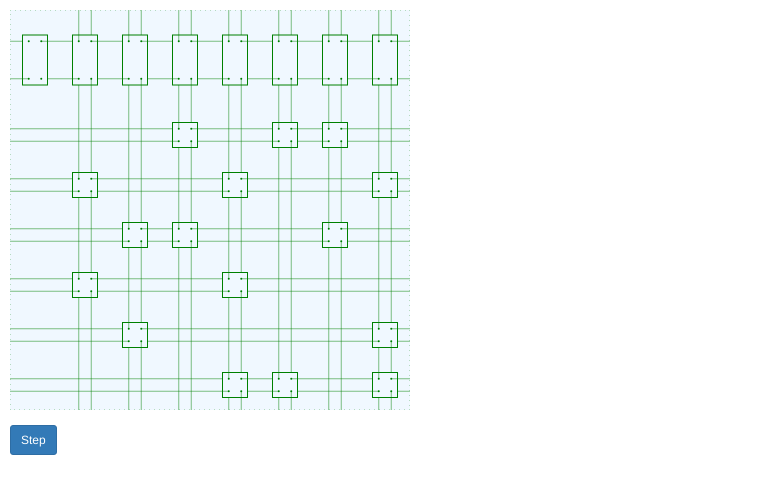
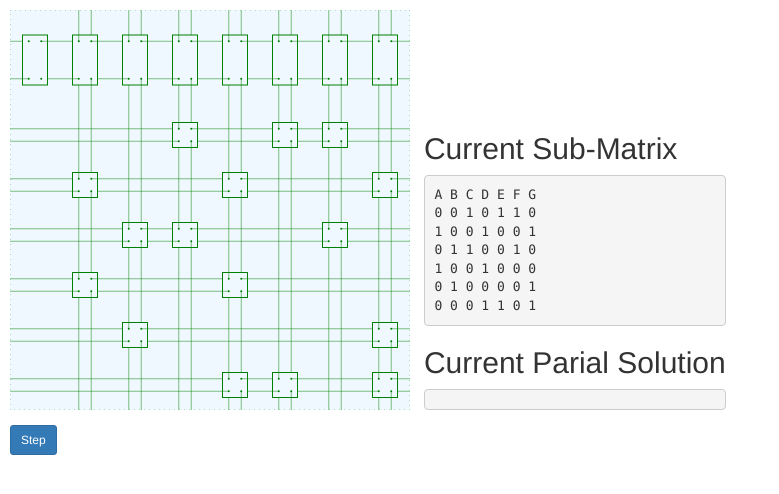
Before and after one commit to taylorjg/dlxlib-self-visualisation, a website built with webpack: page client/index.html in a window 1280 px wide. Shown: the whole page, without its empty margins (0-779 px from the left). Built offline with nearby package versions, Linux system fonts and the light colour scheme.

Commit message:
Now populating submatrix and partial solution tables

```diff
--- a/client/index.html
+++ b/client/index.html
@@ -9,6 +9,24 @@
 
 <body>
     <svg id="svg" width="400" height="400"></svg>
+    <div id="tables">
+        <h2>Current Sub-Matrix</h2>
+        <pre id="preSubMatrix">
+A B C D E F G
+0 0 1 0 1 1 0
+1 0 0 1 0 0 1
+0 1 1 0 0 1 0
+1 0 0 1 0 0 0
+0 1 0 0 0 0 1
+0 0 0 1 1 0 1
+        </pre>
+        <h2>Current Parial Solution</h2>
+        <pre id="prePartialSolution">
+0: 0 0 1 0 1 1 0
+3: 1 0 0 1 0 0 0
+4: 0 1 0 0 0 0 1
+        </pre>
+    </div>
     <div>
         <button id="btnStep" class="btn btn-sm btn-primary">Step</button>
     </div>
--- a/client/index.js
+++ b/client/index.js
@@ -166,16 +166,43 @@ const drawLinks = (nodeWidth, nodeHeight, root, drawingArea) => {
 
     blessRoot(nodeWidth, nodeHeight)(root);
     root.loopRight(blessColumnHeader(nodeWidth, nodeHeight));
+
+    const blessCoveredNodes = columnHeader => {
+        columnHeader.loopDown(n => {
+            if (n.oldDown) {
+                blessNode(nodeWidth, nodeHeight)(n.oldDown);
+                n = n.oldDown;
+                while (n.oldUp) {
+                    blessNode(nodeWidth, nodeHeight)(n.oldUp);
+                    n = n.oldUp;
+                }
+            }
+        });
+        columnHeader.loopDown(n => n.oldUp && blessNode(nodeWidth, nodeHeight)(n.oldUp));
+    };
+
+    const blessCoveredColumnHeaders = () => {
         root.loopRight(ch => {
             if (ch.oldRight) {
                 blessColumnHeader(nodeWidth, nodeHeight)(ch.oldRight);
+                blessCoveredNodes(ch.oldRight);
+                ch = ch.oldRight;
                 while (ch.oldLeft) {
                     blessColumnHeader(nodeWidth, nodeHeight)(ch.oldLeft);
+                    blessCoveredNodes(ch.oldLeft);
                     ch = ch.oldLeft;
                 }
             }
         });
-    root.loopRight(ch => ch.oldLeft && blessColumnHeader(nodeWidth, nodeHeight)(ch.oldLeft));
+        root.loopRight(ch => {
+            if (ch.oldLeft) {
+                blessColumnHeader(nodeWidth, nodeHeight)(ch.oldLeft);
+                blessCoveredNodes(ch.oldLeft);
+            }
+        });
+    };
+
+    blessCoveredColumnHeaders();
     nodes.forEach(blessNode(nodeWidth, nodeHeight));
 
     drawHorizontalLinks(root);
@@ -187,9 +214,45 @@ const drawLinks = (nodeWidth, nodeHeight, root, drawingArea) => {
 
 const queue = [];
 const drawingArea = new DrawingAreaSvg('svg');
+const preSubMatrix = document.getElementById('preSubMatrix');
+const prePartialSolution = document.getElementById('prePartialSolution');
 const btnStep = document.getElementById('btnStep');
 let nodeWidth = undefined;
 let nodeHeight = undefined;
+
+const A = 'A'.codePointAt(0);
+const COLUMN_NAMES = matrix[0].map((_, index) => String.fromCodePoint(A + index));
+
+const populateSubMatrix = root => {
+    const ss = [];
+    const columnsPresent = [];
+    root.loopRight(ch => ch.colIndex >= 0 && columnsPresent.push(ch.colIndex));
+    ss.push(columnsPresent.map(colIndex => COLUMN_NAMES[colIndex]).join(' '));
+    const nodes = [];
+    root.loopRight(ch => ch.loopDown(n => nodes.push({ colIndex: n.colIndex, rowIndex: n.rowIndex })));
+    const rowIndices = Array.from(Array(matrix.length).keys());
+    rowIndices.forEach(rowIndex => {
+        const colIndicesOfOnes = nodes.filter(n => n.rowIndex === rowIndex).map(n => n.colIndex);
+        if (colIndicesOfOnes.length) {
+            const values = Array(matrix[0].length).fill(0);
+            colIndicesOfOnes.forEach(colIndex => values[colIndex] = 1);
+            const valuesPresent = values.filter((_, index) => columnsPresent.includes(index));
+            const s = valuesPresent.join(' ');
+            ss.push(s);
+        }
+    });
+    const s = ss.join('\n');
+    preSubMatrix.innerHTML = s;
+};
+
+const populatePartialSolution = rowIndices => {
+    const ss = [];
+    rowIndices.forEach(rowIndex => {
+        ss.push(`${rowIndex}: ${matrix[rowIndex].join(' ')}`);
+    });
+    const s = ss.join('\n');
+    prePartialSolution.innerHTML = s;
+};
 
 const onStep = () => {
     if (queue.length) {
@@ -204,8 +267,10 @@ const onStep = () => {
         // algorithm is deterministic - otherwise we wouldn't be able to
         // do it this way.
         let secondInstanceStepCount = 0;
-        const onSecondInstanceSearchStep = (_, root) => {
+        const onSecondInstanceSearchStep = (rowIndices, root) => {
             if (secondInstanceStepCount === index) {
+                populateSubMatrix(root);
+                populatePartialSolution(rowIndices);
                 drawLinks(nodeWidth, nodeHeight, root, drawingArea);
             }
             secondInstanceStepCount++;
--- a/client/styles.css
+++ b/client/styles.css
@@ -16,3 +16,7 @@ html, body {
 button {
     margin-left: 10px;
 }
+
+#tables {
+    display: inline-block;
+}
```
Lines whose indentation alone changed are shown as unchanged.
